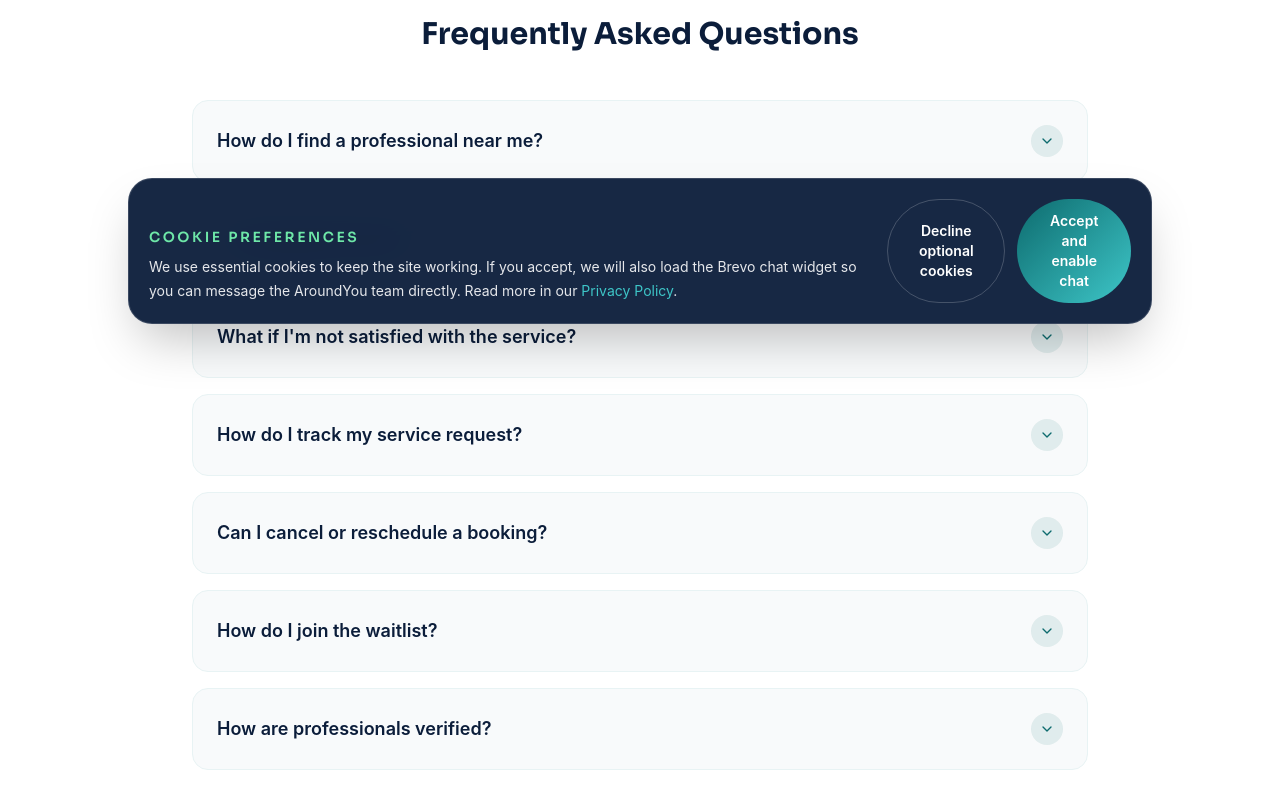
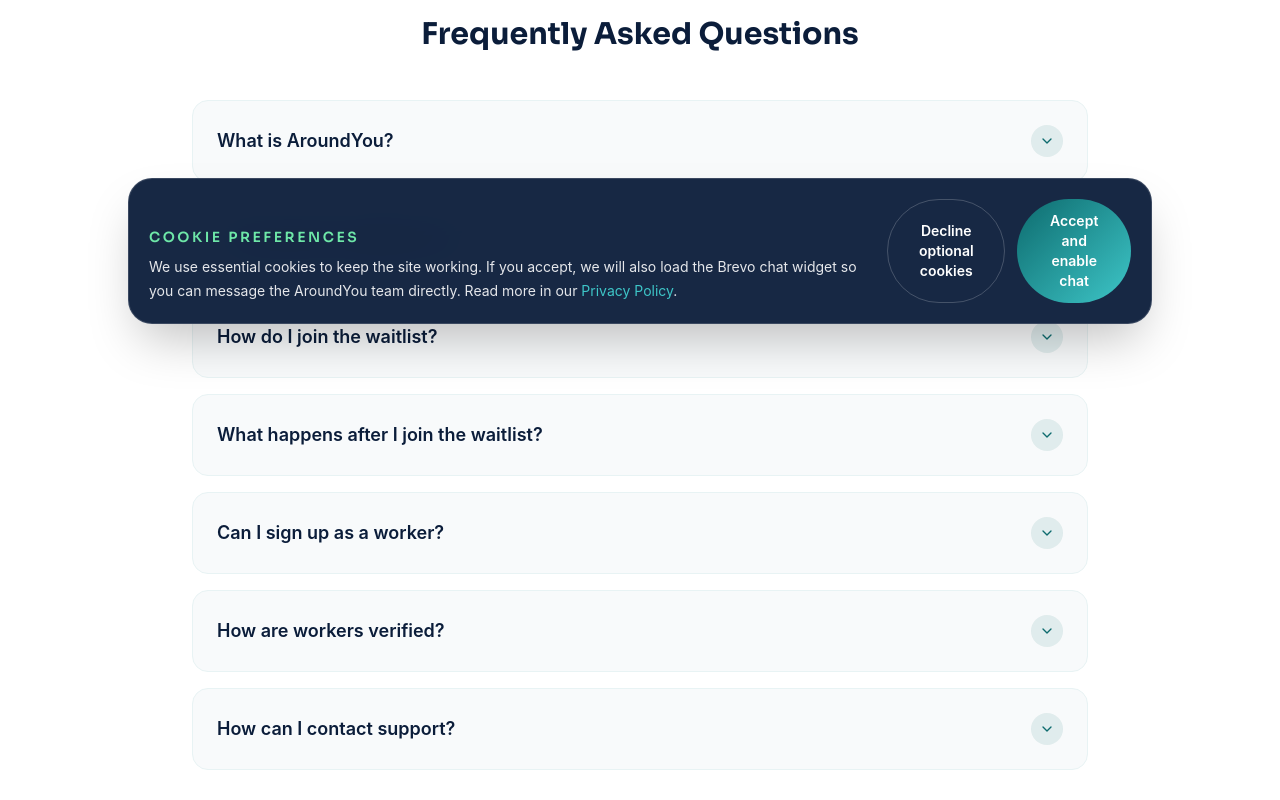
Before and after one commit to Around-You-Org/around_you_website, a React (Vite) app: page /help-center in a window 1280 px wide. Shown: the part 460-1260 px from the top of the page. Built offline with nearby package versions, Linux system fonts and the light colour scheme.

Commit message:
refactor: update HelpCenter FAQ content to reflect pre-launch platform status

```diff
--- a/src/pages/HelpCenterPage.jsx
+++ b/src/pages/HelpCenterPage.jsx
@@ -49,39 +49,39 @@
 
   const faqs = [
     {
-      question: "How do I find a professional near me?",
+      question: "What is AroundYou?",
       answer:
-        "Simply open the AroundYou app, share your location, and browse verified professionals in your area. You can filter by service type, ratings, and availability.",
+        "AroundYou is a platform that connects people with trusted local professionals such as artisans, cleaners, and drivers. We are currently in our early launch phase.",
     },
     {
-      question: "Is my payment secure?",
+      question: "Is AroundYou available now?",
       answer:
-        "Yes, all payments are processed securely through our encrypted platform. You only pay after the service is completed to your satisfaction.",
-    },
-    {
-      question: "What if I'm not satisfied with the service?",
-      answer:
-        "We stand behind our professionals. If you're not satisfied, contact our support team within 24 hours, and we'll work to resolve the issue.",
-    },
-    {
-      question: "How do I track my service request?",
-      answer:
-        "Once you book a service, you'll receive real-time updates on the professional's arrival and progress through the app.",
-    },
-    {
-      question: "Can I cancel or reschedule a booking?",
-      answer:
-        "Yes, you can cancel or reschedule most bookings up to 2 hours before the scheduled time through the app.",
+        "AroundYou is currently in its pre-launch phase. You can join the waitlist to be notified when we go live in your area.",
     },
     {
       question: "How do I join the waitlist?",
       answer:
-        "Head to the Waitlist page from the navigation. Fill in your details, choose whether you're a customer or worker, and verify your email to confirm your spot.",
+        "Go to the Waitlist page, fill in your details, choose whether you're joining as a customer or worker, and verify your email to confirm your spot.",
     },
     {
-      question: "How are professionals verified?",
+      question: "What happens after I join the waitlist?",
       answer:
-        "Every professional goes through NIN and government ID verification, skill assessment, and background checks before being accepted onto the AroundYou platform.",
+        "We will notify you by email when AroundYou launches in your area and provide early access where available.",
+    },
+    {
+      question: "Can I sign up as a worker?",
+      answer:
+        "Yes, you can join the waitlist as a worker by selecting your services during registration. We will contact you when onboarding begins.",
+    },
+    {
+      question: "How are workers verified?",
+      answer:
+        "Workers will go through a verification process before being approved on the platform. Full details will be shared during onboarding.",
+    },
+    {
+      question: "How can I contact support?",
+      answer:
+        "You can reach our support team anytime via email at support@aroundyou.com.ng or through the contact options on this page.",
     },
   ];
 
```
